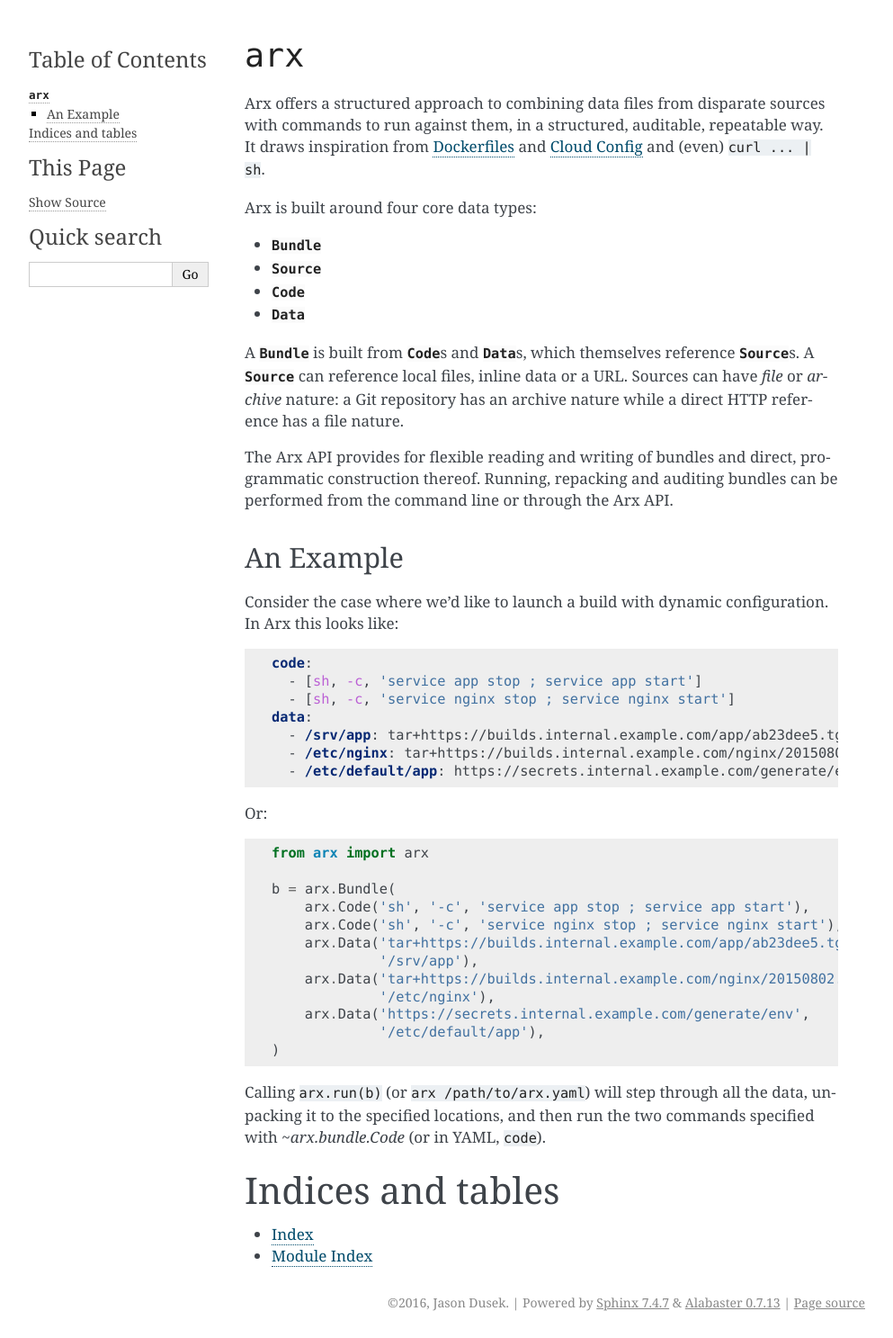
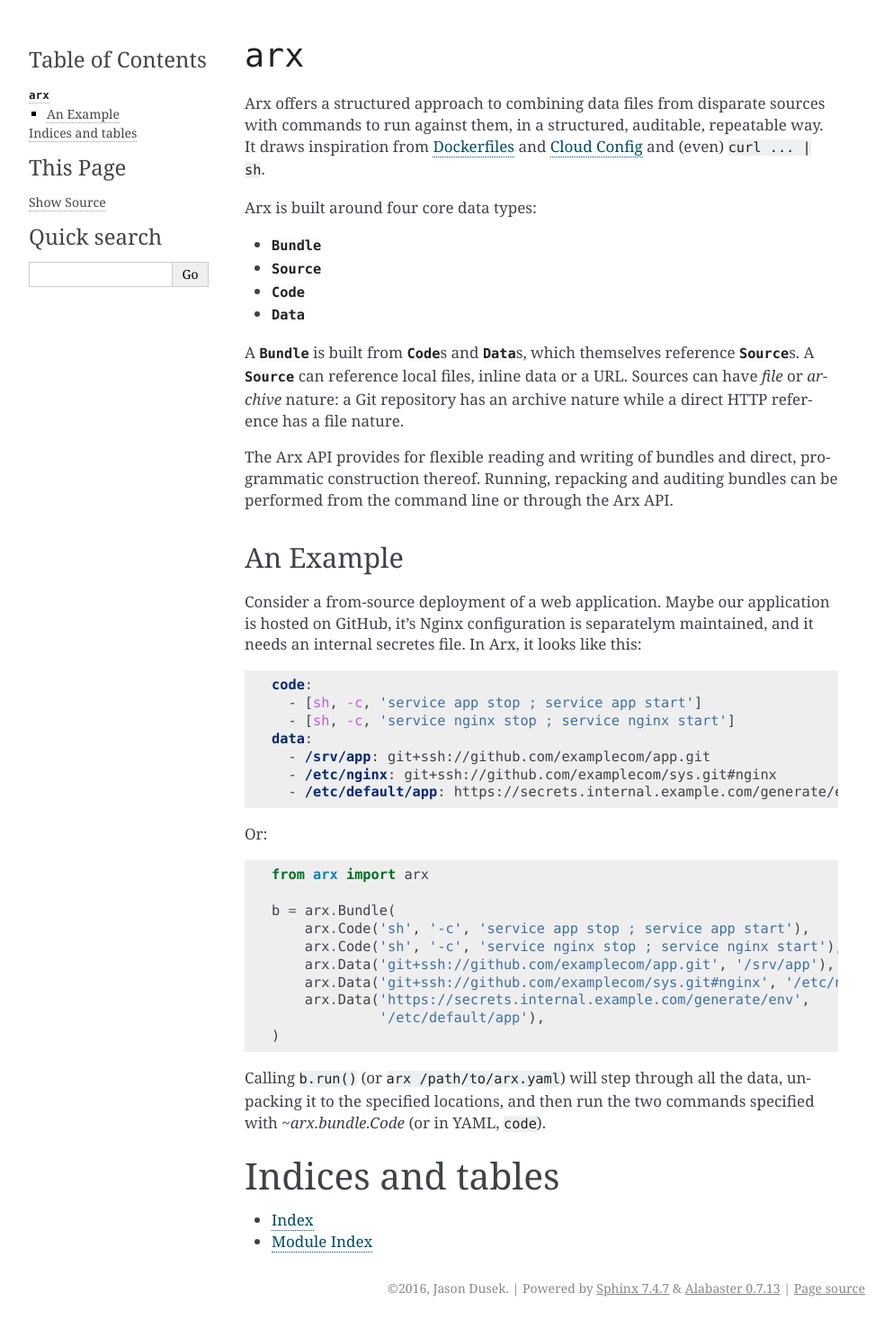
Before and after one commit to drcloud/arx, a Sphinx documentation site: the page built from doc/source/index.rst, in a window 1280 px wide. Shown: the whole page at 90% size, without its empty margins (148-1141 px from the left). Built offline with Sphinx 7.4.7, drawn with Linux system fonts in a browser that asks for light colours.

Commit message:
More interesting example

```diff
--- a/doc/source/index.rst
+++ b/doc/source/index.rst
@@ -42,8 +42,9 @@ be performed from the command line or through the Arx API.
 An Example
 ~~~~~~~~~~
 
-Consider the case where we'd like to launch a build with dynamic
-configuration. In Arx this looks like:
+Consider a from-source deployment of a web application. Maybe our application
+is hosted on GitHub, it's Nginx configuration is separatelym maintained, and it
+needs an internal secretes file. In Arx, it looks like this:
 
 .. code:: yaml
 
@@ -51,8 +52,8 @@ configuration. In Arx this looks like:
       - [sh, -c, 'service app stop ; service app start']
       - [sh, -c, 'service nginx stop ; service nginx start']
     data:
-      - /srv/app: tar+https://builds.internal.example.com/app/ab23dee5.tgz
-      - /etc/nginx: tar+https://builds.internal.example.com/nginx/20150802.tgz
+      - /srv/app: git+ssh://github.com/examplecom/app.git
+      - /etc/nginx: git+ssh://github.com/examplecom/sys.git#nginx
       - /etc/default/app: https://secrets.internal.example.com/generate/env
 
 Or:
@@ -64,15 +65,13 @@ Or:
     b = arx.Bundle(
         arx.Code('sh', '-c', 'service app stop ; service app start'),
         arx.Code('sh', '-c', 'service nginx stop ; service nginx start'),
-        arx.Data('tar+https://builds.internal.example.com/app/ab23dee5.tgz',
-                 '/srv/app'),
-        arx.Data('tar+https://builds.internal.example.com/nginx/20150802.tgz',
-                 '/etc/nginx'),
+        arx.Data('git+ssh://github.com/examplecom/app.git', '/srv/app'),
+        arx.Data('git+ssh://github.com/examplecom/sys.git#nginx', '/etc/nginx'),
         arx.Data('https://secrets.internal.example.com/generate/env',
                  '/etc/default/app'),
     )
 
-Calling ``arx.run(b)`` (or ``arx /path/to/arx.yaml``) will step through all
+Calling ``b.run()`` (or ``arx /path/to/arx.yaml``) will step through all
 the data, unpacking it to the specified locations, and then run the two
 commands specified with `~arx.bundle.Code` (or in YAML, ``code``).
 
```
